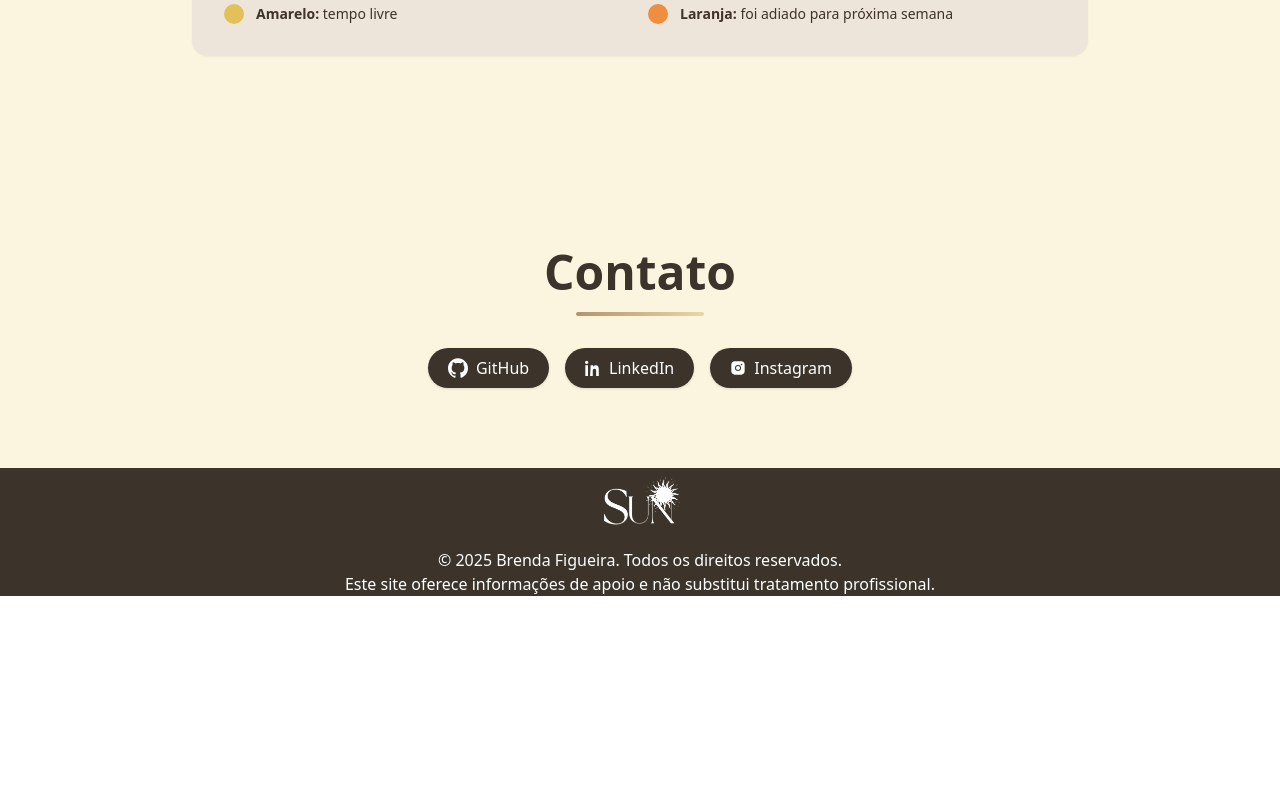
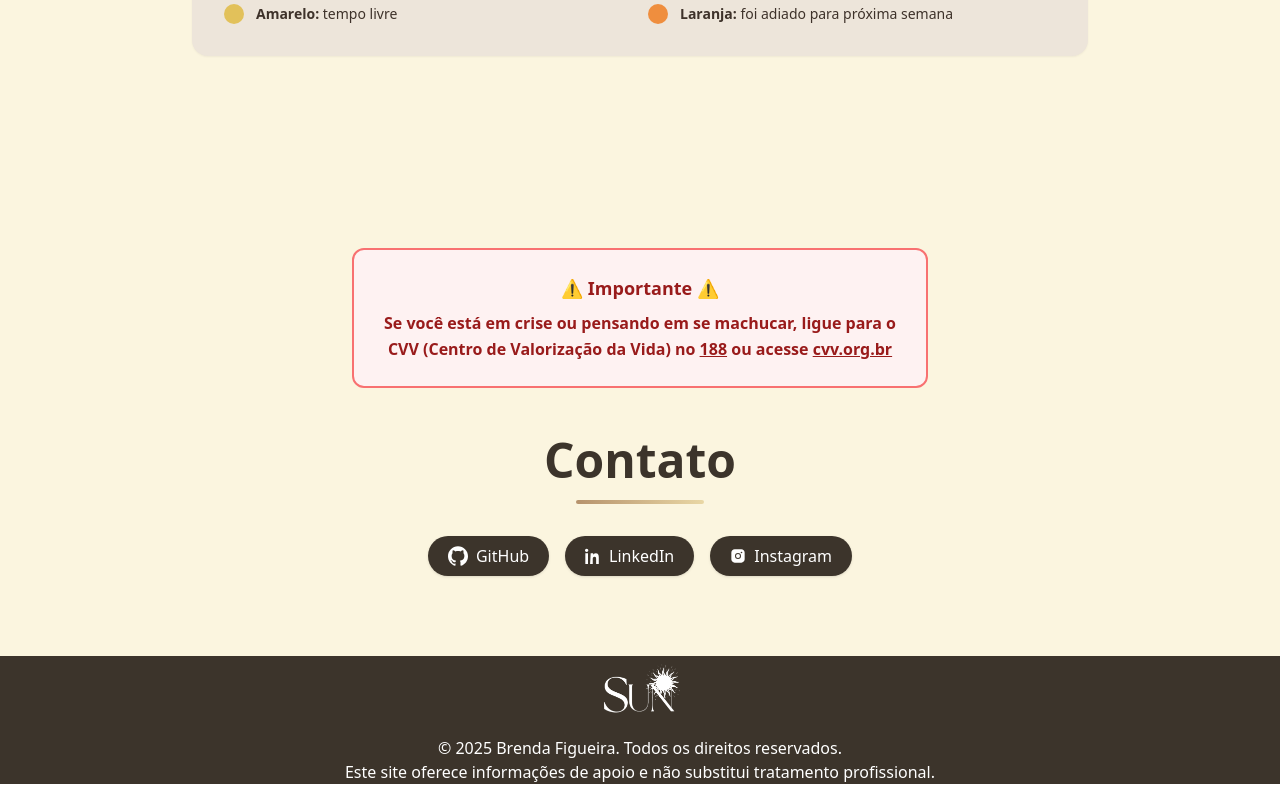
Before and after one commit to BrendaFigueira8/SUN-WEB, a React (Vite) app: page / in a window 1280 px wide. Shown: the part 1698-2498 px from the top of the page. Before the commit the page ends 2310 px from the top, so only its background shows below. Built offline with nearby package versions, Linux system fonts and the light colour scheme.

Commit message:
atualização: adição de aviso de emergência na seção "Contato"

```diff
--- a/src/App.tsx
+++ b/src/App.tsx
@@ -130,6 +130,13 @@ function App() {
 
         <section id="contato" className="py-20 px-4 sm:px-6 lg:px-8">
           <div className="max-w-4xl mx-auto text-center">
+            <div className="mb-12 bg-red-50 border-2 border-red-400 rounded-xl p-6 max-w-xl mx-auto">
+              <p className="text-red-800 font-semibold text-base leading-relaxed">
+                <span className="block mb-2 text-lg">⚠️ Importante ⚠️</span>
+                Se você está em crise ou pensando em se machucar, ligue para o CVV (Centro de Valorização da Vida) no <a href="tel:188" className="underline hover:text-red-600">188</a> ou acesse <a href="https://cvv.org.br" target="_blank" rel="noopener noreferrer" className="underline hover:text-red-600">cvv.org.br</a>
+              </p>
+            </div>
+
             <h2 className="text-4xl md:text-5xl font-bold text-[#3C342B] mb-4">
               Contato
             </h2>
```
